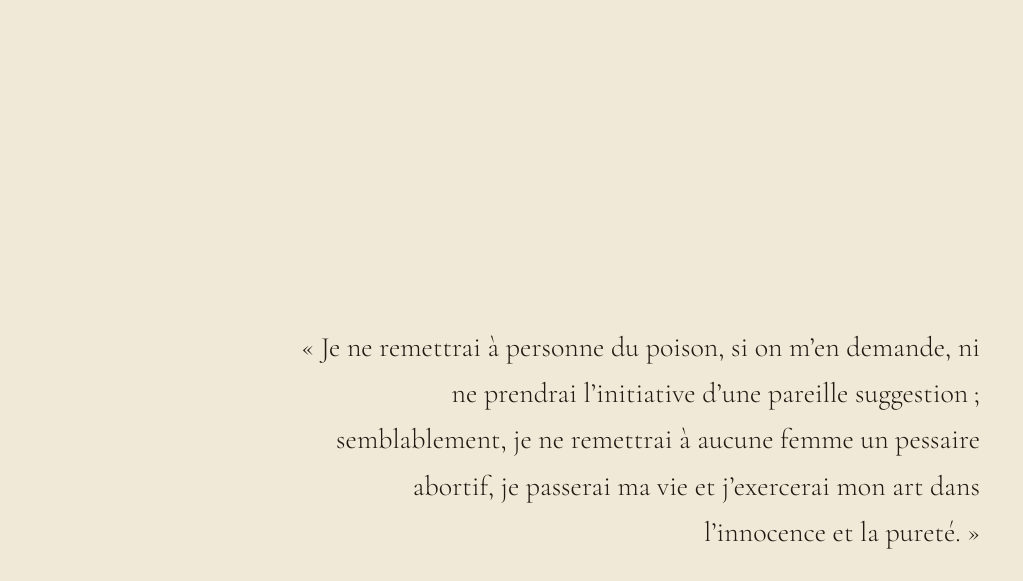
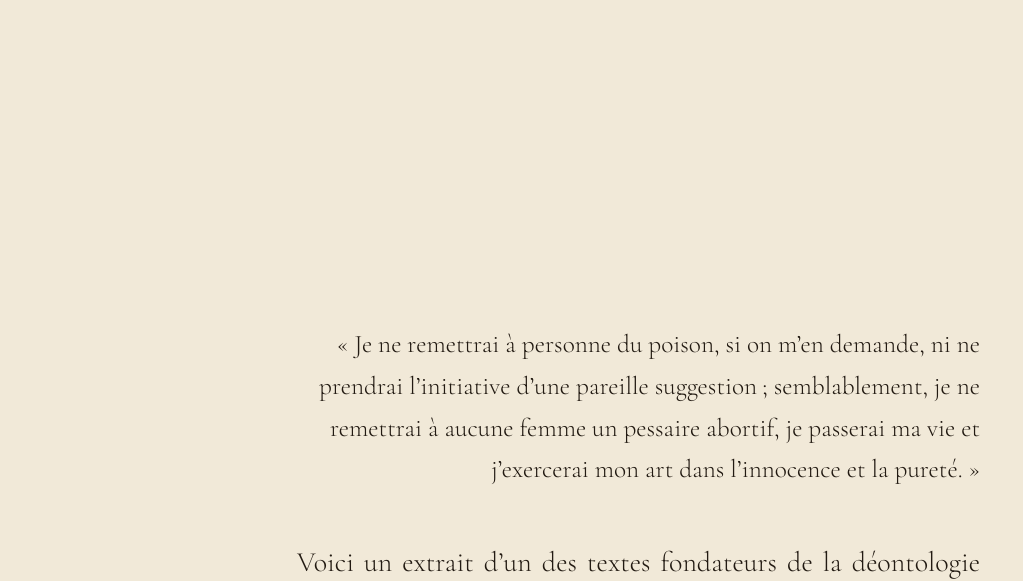
Before and after one commit to vinhkhangnguyenhuu-beep/le-contre-journal, a plain HTML site: page textes/l-art-de-la-science/index.html in a window 1280 px wide. Shown: the part 372-953 px from the top of the page, without its empty margins (0-1023 px from the left). Drawn offline with nearby package versions, Linux system fonts and the light colour scheme; a web font is replaced by a local one.

Commit message:
Update index.html

```diff
--- a/textes/l-art-de-la-science/index.html
+++ b/textes/l-art-de-la-science/index.html
@@ -23,8 +23,9 @@
 <link rel="stylesheet" href="../../style.css">
 <link rel="stylesheet" href="../../style.css?v=2">
 <style>
+  html { -webkit-text-size-adjust: 100%; text-size-adjust: 100%; }
   article.tx p.pp { hyphens: none !important; -webkit-hyphens: none !important; }
-  article.tx p.pp.quote { font-size: calc(1em - 2pt) !important; text-align: right !important; }
+  article.tx > p.pp:first-of-type { font-size: calc(1em - 2pt) !important; text-align: right !important; }
 </style>
 <script type="application/ld+json">
 {
```
